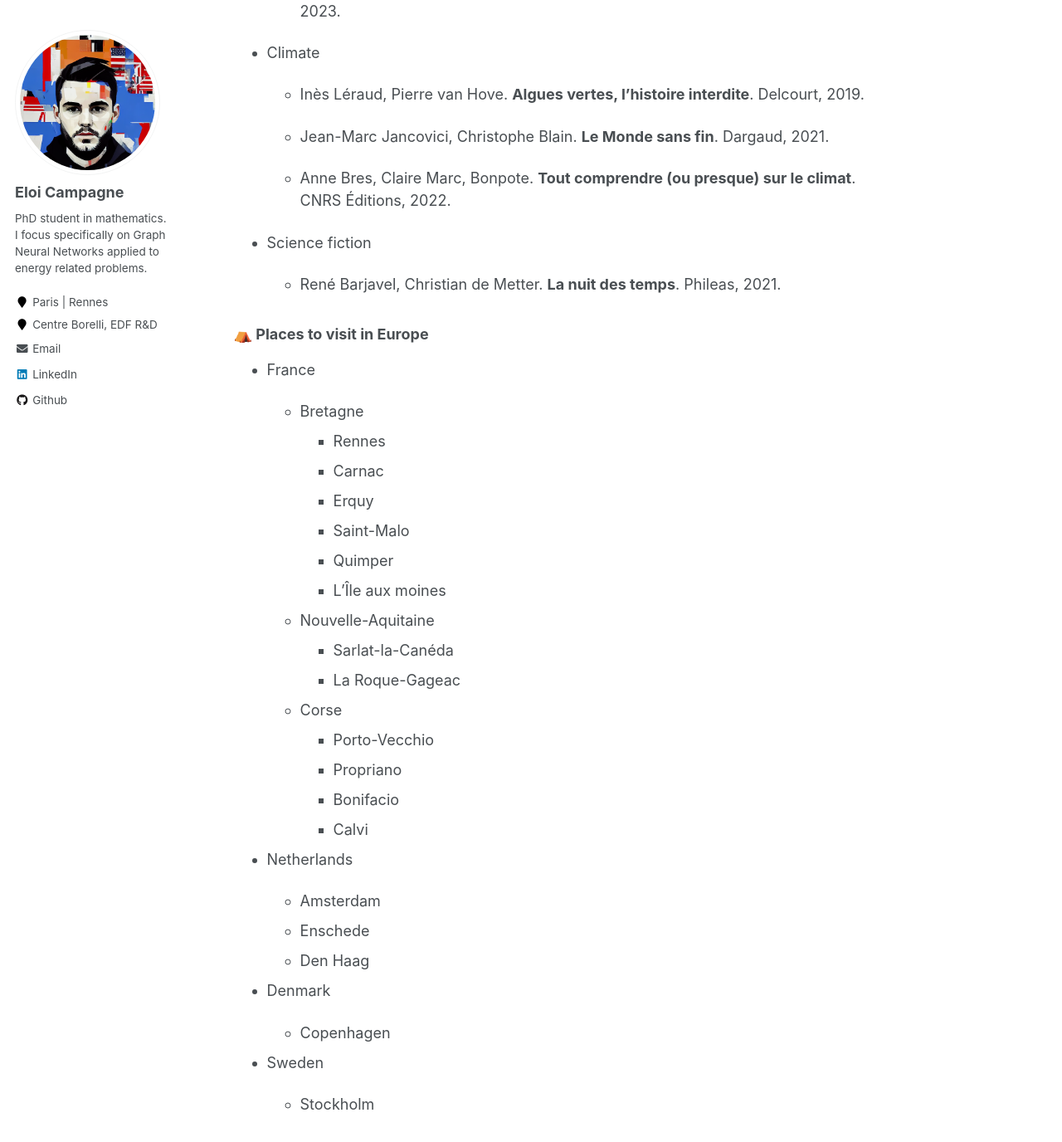
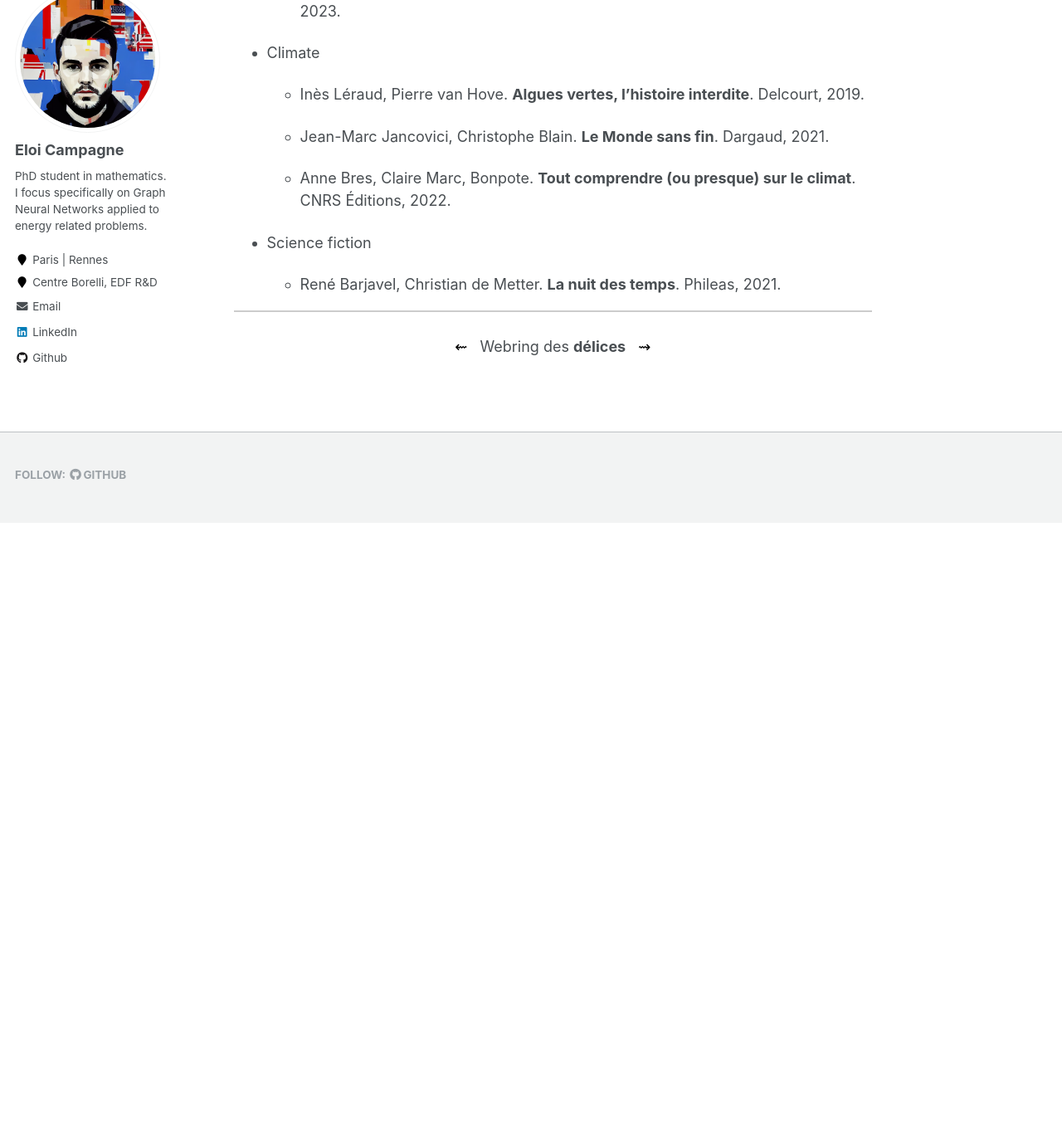
Before and after one commit to eloicampagne/eloicampagne.github.io, a Jekyll site: the page built from _pages/about.md, in a window 1280 px wide and 1400 px high, scrolled down 972 px. Shown: the top 1376 px of the window at 83% size. Built offline with Jekyll 4.4.1, drawn with Linux system fonts in a browser that asks for light colours; emoji names are drawn with the system emoji font; after the commit the page ends 1602 px from its top, so only the background shows below that.

Commit message:
feat: webring

```diff
--- a/_pages/about.md
+++ b/_pages/about.md
@@ -44,38 +44,11 @@ Here is a non-exhaustive list of books I recommend based on the themes they cove
 
   * René Barjavel, Christian de Metter. **La nuit des temps**. Phileas, 2021.
 
-### :tent: Places to visit in Europe
-
-* <span class="flag-fr"></span> France
-
-  * Bretagne
-    * Rennes
-    * Carnac
-    * Erquy
-    * Saint-Malo
-    * Quimper
-    * L'Île aux moines
-
-  * Nouvelle-Aquitaine
-    * Sarlat-la-Canéda
-    * La Roque-Gageac
-
-  * Corse
-    * Porto-Vecchio
-    * Propriano
-    * Bonifacio
-    * Calvi
-
-* <span class="flag-nl"></span> Netherlands
-
-  * Amsterdam
-  * Enschede
-  * Den Haag
-
-* <span class="flag-dk"></span> Denmark
-
-  * Copenhagen
-
-* <span class="flag-se"></span> Sweden
-
-  * Stockholm
+<hr style="border: none; border-top: 2px solid #ccc;"><footer style="text-align: center; padding: 10px 0; width: 100%; position: relative; bottom: 0; left: 0;">
+  <a href="https://gaetanserre.fr/" style="color: #000; text-decoration: none; margin: 0 10px;">    ⇜
+  </a>
+  Webring des <b>délices</b>
+    <a href="https://gwendal-debaussart.fr/" style="color: #000; text-decoration: none; margin: 0 10px;">
+    ⇝
+  </a>
+</footer>
```
